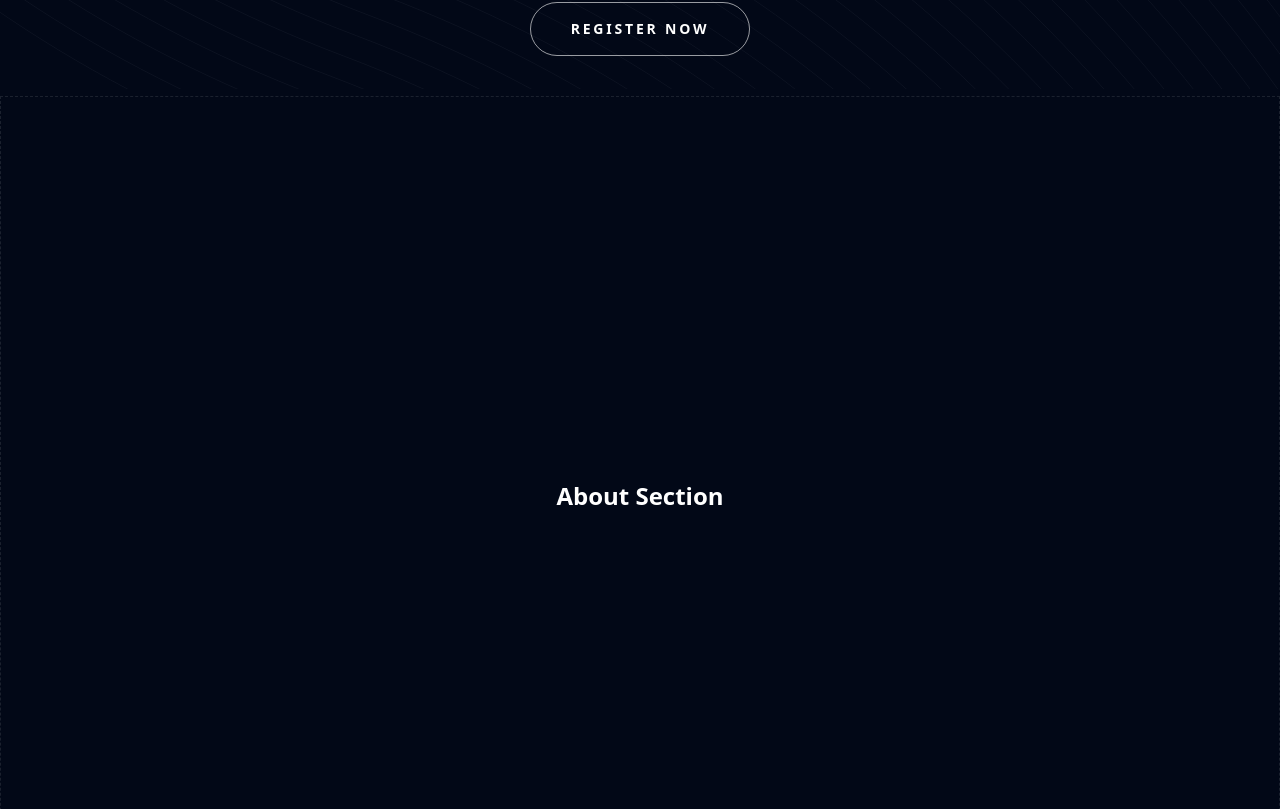
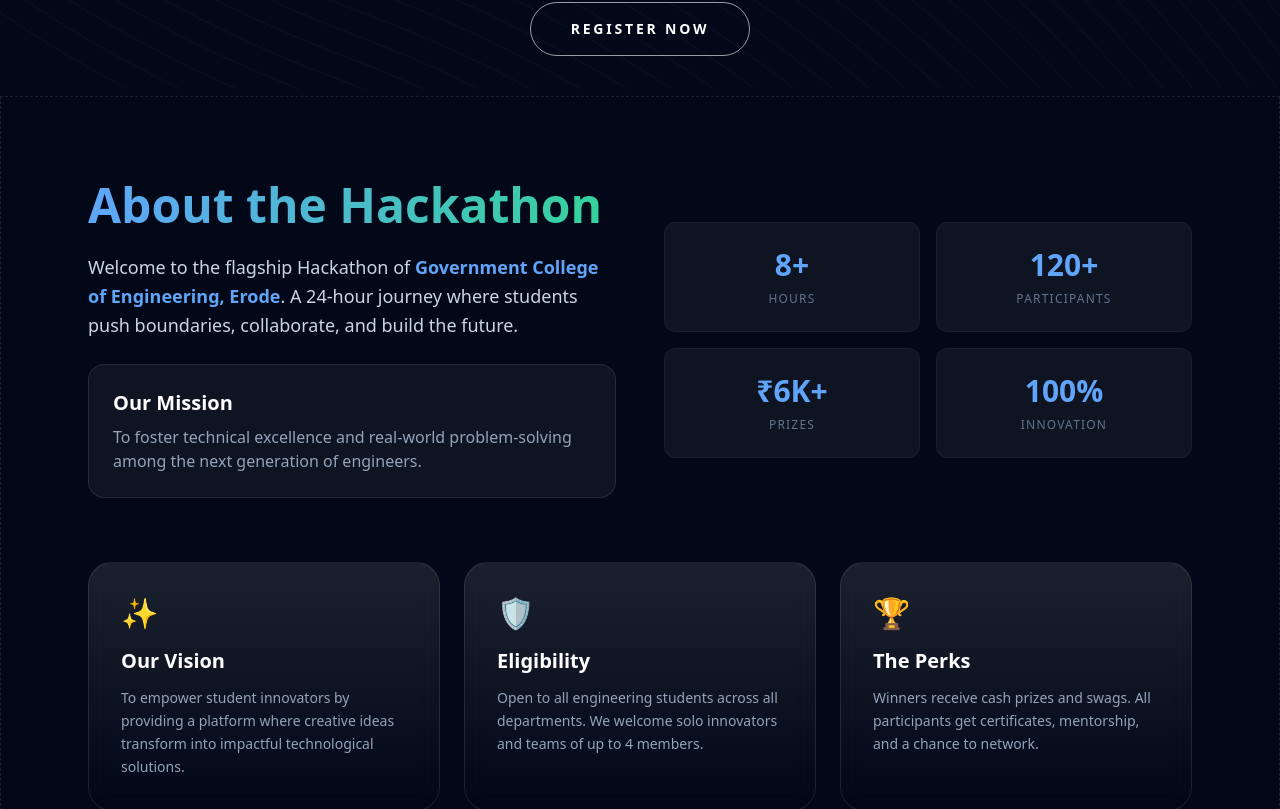
Before and after one commit to Dineshkumar-DK19/GCEE-Smart-college-hackathon, a React (Vite) app: page / in a window 1280 px wide. Shown: the part 711-1520 px from the top of the page. Built offline with nearby package versions, Linux system fonts and the light colour scheme.

Commit message:
Added About Component in App.jsx

```diff
--- a/src/App.jsx
+++ b/src/App.jsx
@@ -10,6 +10,7 @@ import {
   YoutubeVideo,
   Timeline,
   Footer,
+  About
 } from "./components";
 import ProblemStatements from "./pages/ProblemStatements";
 import Register from "./pages/Register"; // 1. IMPORT REGISTER
@@ -53,7 +54,7 @@ function App() {
 
                 <section id="about">
                   <div className={sectionLayout}>
-                    <h2 className="text-2xl font-bold">About Section</h2>
+                    <About />
                   </div>
                 </section>
 
```
